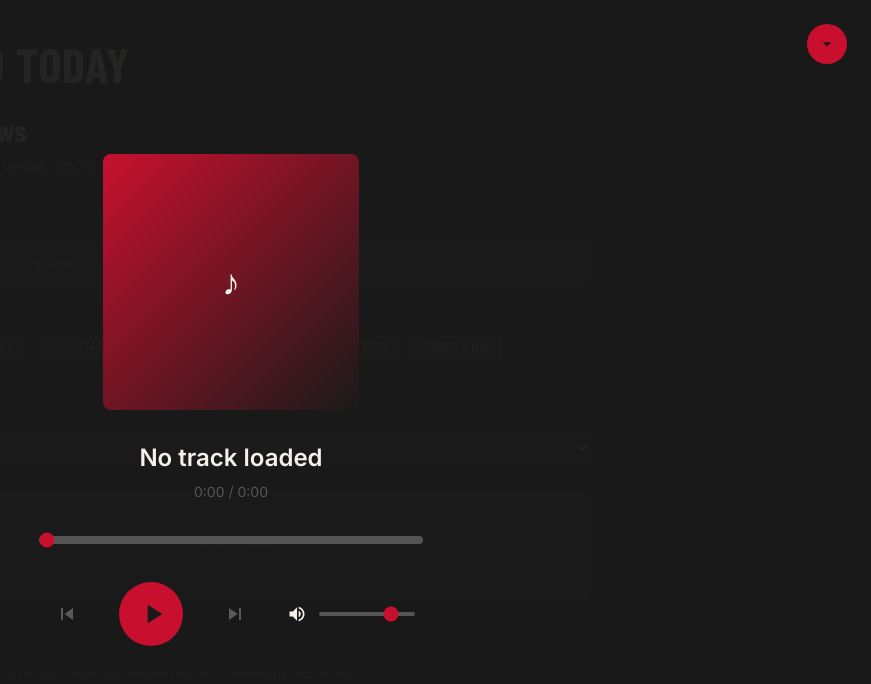
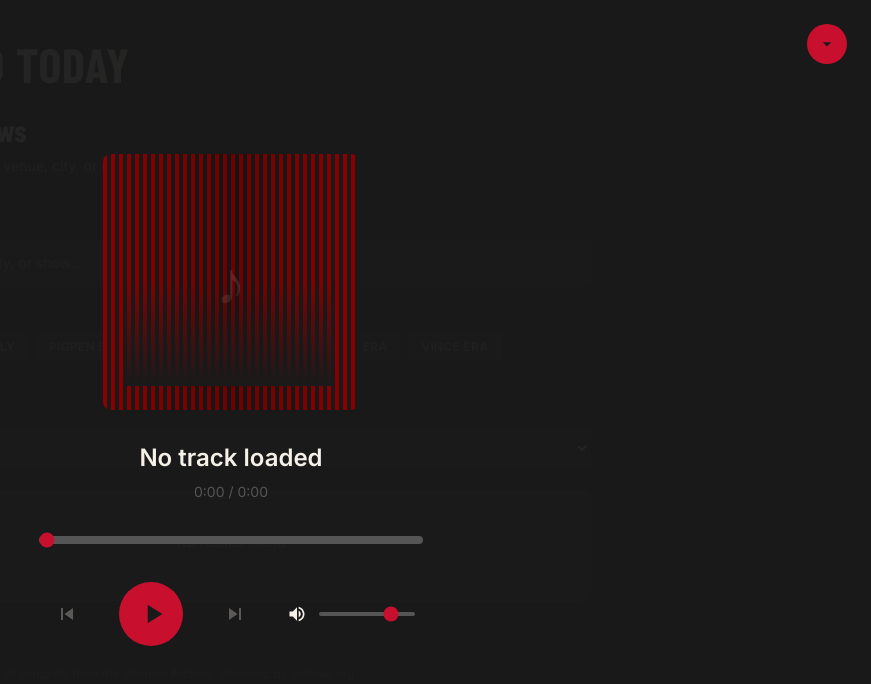
Before and after one commit to toddzillapdx/dead-today, a Next.js app: page /browse in a window 1280 px wide. Both pictures are taken after a click on the button 1248 px from the left and 760 px from the top of the page. Shown: the top 684 px of the page, without its empty margins (409-1280 px from the left). Built offline with nearby package versions, Linux system fonts and the light colour scheme.

Commit message:
Feat: Add tape spines album art theme and display date, venue, city in expanded player

```diff
--- a/components/ExpandedPlayer.tsx
+++ b/components/ExpandedPlayer.tsx
@@ -6,9 +6,10 @@ interface ExpandedPlayerProps {
   onCollapse?: () => void;
   showDate?: string;
   showVenue?: string;
+  showCity?: string;
 }
 
-export function ExpandedPlayer({ onCollapse, showDate, showVenue }: ExpandedPlayerProps) {
+export function ExpandedPlayer({ onCollapse, showDate, showVenue, showCity }: ExpandedPlayerProps) {
   const { isPlaying, currentTime, duration, currentTrackTitle, volume, togglePlay, seek, setVolume, skipNext, skipPrevious, hasNext, hasPrevious, currentShowIdentifier } = useAudio();
 
   const formatTime = (seconds: number) => {
@@ -33,21 +34,20 @@ export function ExpandedPlayer({ onCollapse, showDate, showVenue }: ExpandedPlay
         </svg>
       </button>
 
-      {/* Album Art */}
-      <div className="w-64 h-64 rounded-lg bg-gradient-to-br from-dt-red to-dt-black mb-8 overflow-hidden flex items-center justify-center">
-        {currentShowIdentifier ? (
-          <img
-            src={`https://archive.org/services/img/${currentShowIdentifier}`}
-            alt="Show artwork"
-            className="w-full h-full object-cover"
-            onError={(e) => {
-              (e.target as HTMLImageElement).style.display = 'none';
-              (e.target as HTMLImageElement).parentElement!.innerHTML = '<div class="text-4xl">♪</div>';
-            }}
-          />
-        ) : (
-          <div className="text-4xl">♪</div>
-        )}
+      {/* Album Art - Tape Spines Theme */}
+      <div className="w-64 h-64 rounded-lg bg-gradient-to-br from-dt-red to-dt-black mb-8 overflow-hidden flex flex-col items-center justify-between p-6 relative"
+        style={{
+          backgroundImage: 'linear-gradient(90deg, transparent 0%, rgba(0,0,0,0.2) 50%, transparent 100%), repeating-linear-gradient(90deg, #8B0000 0px, #8B0000 4px, #1a1a1a 4px, #1a1a1a 8px)',
+          backgroundSize: '100% 100%, 16px 100%'
+        }}
+      >
+        <div className="absolute inset-0 flex items-center justify-center opacity-10">
+          <div className="text-6xl font-bold text-dt-bone">♪</div>
+        </div>
+        <div className="relative z-10 w-full h-full flex flex-col items-center justify-end p-4 bg-gradient-to-t from-dt-black via-transparent to-transparent">
+          {showVenue && <h3 className="text-dt-bone font-semibold text-sm text-center leading-tight">{showVenue}</h3>}
+          {showCity && showDate && <p className="text-dt-text-muted text-xs text-center mt-1">{showCity} · {showDate}</p>}
+        </div>
       </div>
 
       {/* Track Title */}
--- a/components/PlayerContainer.tsx
+++ b/components/PlayerContainer.tsx
@@ -1,16 +1,47 @@
 'use client';
 
-import { useState } from 'react';
+import { useState, useEffect } from 'react';
 import { MiniPlayer } from '@/components/MiniPlayer';
 import { ExpandedPlayer } from '@/components/ExpandedPlayer';
+import { useAudio } from '@/components/AudioProvider';
 
 export function PlayerContainer() {
   const [isExpanded, setIsExpanded] = useState(false);
+  const { currentShowIdentifier } = useAudio();
+  const [showData, setShowData] = useState<{ date?: string; venue?: string; city?: string }>({});
+
+  // Fetch show data when identifier changes
+  useEffect(() => {
+    if (!currentShowIdentifier) return;
+
+    fetch(`/api/metadata/${currentShowIdentifier}`)
+      .then(res => res.json())
+      .then(data => {
+        const metadata = data.metadata || {};
+        const dateStr = metadata.date || '';
+        const isoDate = dateStr.slice(0, 10);
+        setShowData({
+          date: isoDate,
+          venue: metadata.venue || 'Unknown Venue',
+          city: metadata.coverage || ''
+        });
+      })
+      .catch(() => {
+        setShowData({ date: 'Unknown', venue: 'Unknown Venue', city: '' });
+      });
+  }, [currentShowIdentifier]);
 
   return (
     <>
       {!isExpanded && <MiniPlayer onExpand={() => setIsExpanded(true)} />}
-      {isExpanded && <ExpandedPlayer onCollapse={() => setIsExpanded(false)} />}
+      {isExpanded && (
+        <ExpandedPlayer
+          onCollapse={() => setIsExpanded(false)}
+          showDate={showData.date}
+          showVenue={showData.venue}
+          showCity={showData.city}
+        />
+      )}
     </>
   );
 }
```
